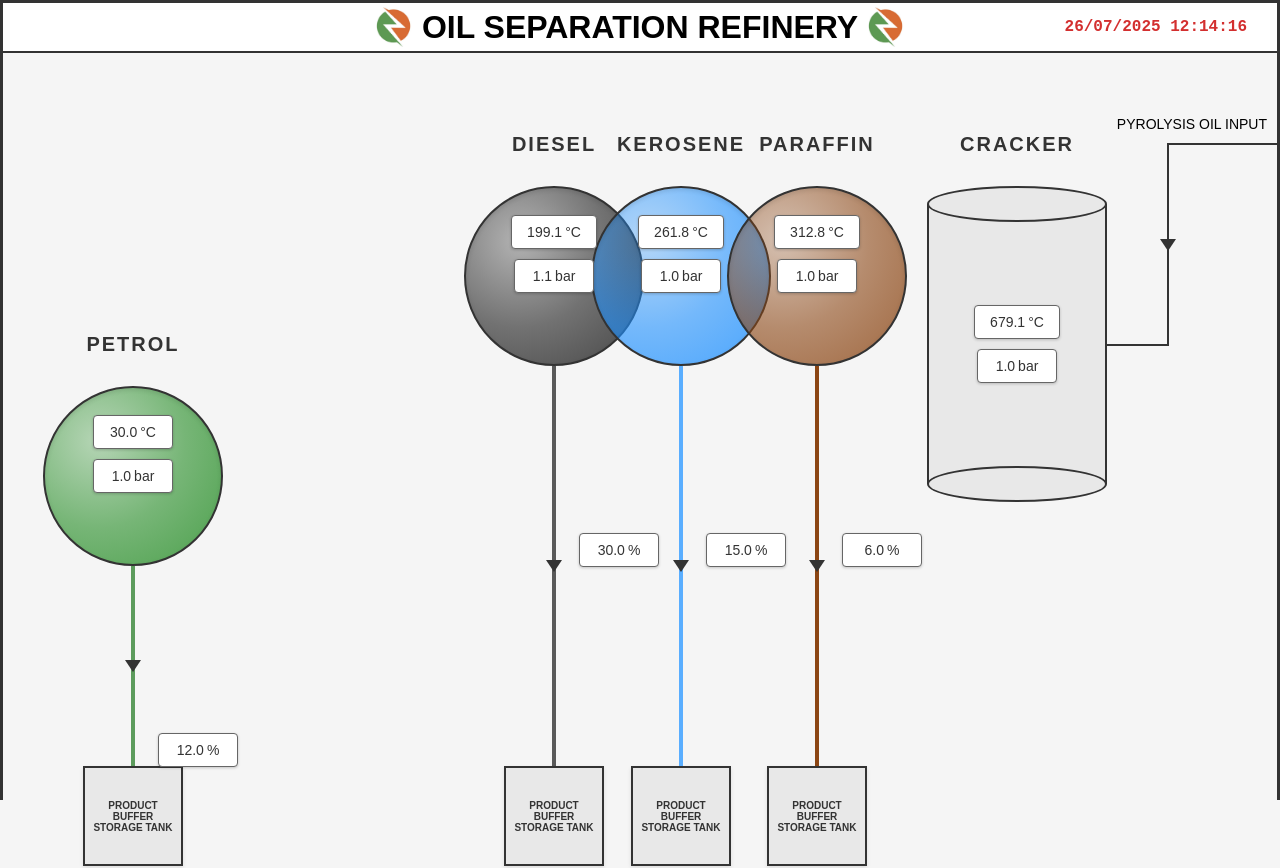
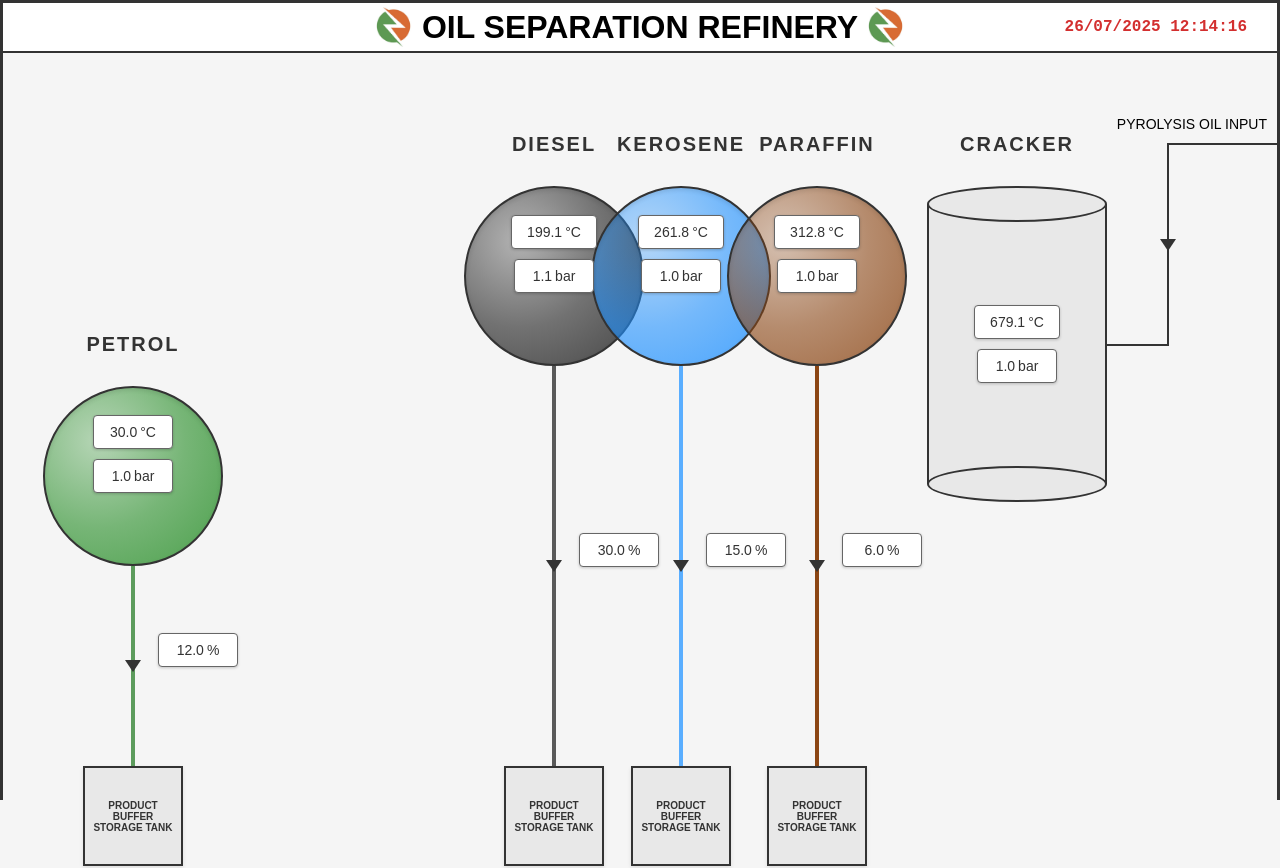
Before and after one commit to taliablain/pressure-flow-ui, a React (Create React App) app: page / in a window 1280 px wide. Shown: the top 868 px of the page. Built offline with nearby package versions, Linux system fonts and the light colour scheme.

Commit message:
flow box petrol

```diff
--- a/src/App.css
+++ b/src/App.css
@@ -335,6 +335,13 @@ body {
   top: 230px;
 }
 
+.petrol-flow-rate-up {
+  transform: translateY(-100px); /* move up 20px */
+  /* Optional: add z-index if you want it over other elements */
+  position: relative;
+  z-index: 2;
+}
+
 .measurement-value {
   font-size: 14px;
   font-weight: normal;
--- a/src/App.js
+++ b/src/App.js
@@ -834,7 +834,13 @@ return (
   </div>
 
   {/* NEW measurement box */}
-  <div className="measurement-box flow-rate">
+  <div
+  className={
+    product === "PETROL"
+      ? "measurement-box flow-rate petrol-flow-rate-up"
+      : "measurement-box flow-rate"
+  }
+>
   <span className="measurement-value">
     {product === "PARAFFIN"
       ? paraffinFlowRate.toFixed(1)
```
Lines whose indentation alone changed are shown as unchanged.
